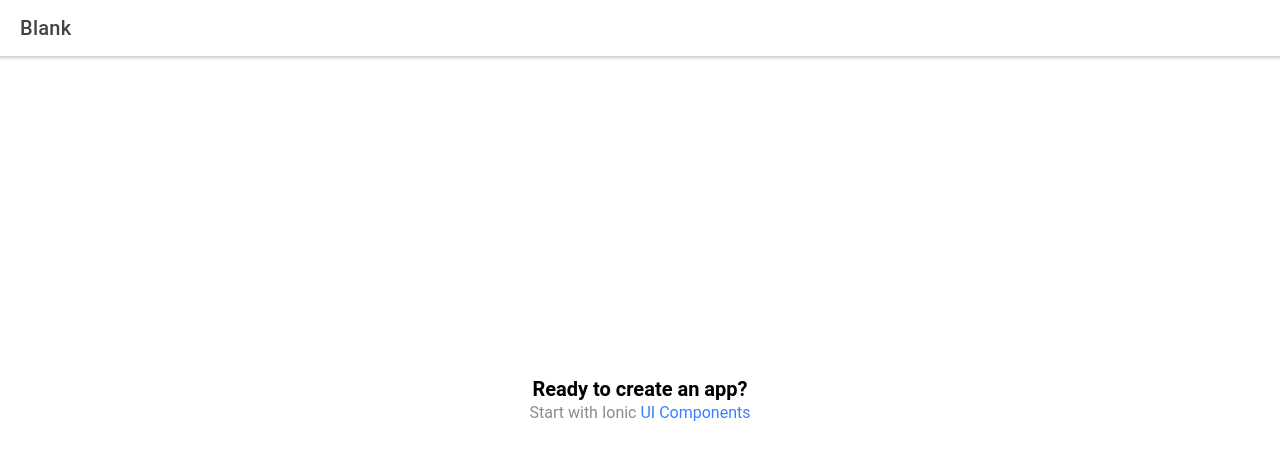
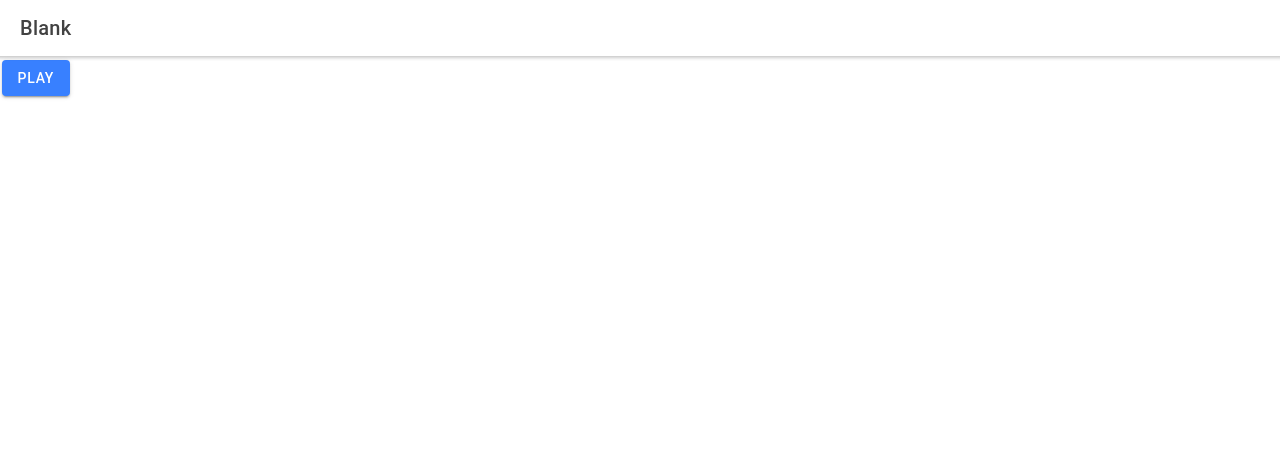
Before and after one commit to tsteelematc/tca-foo-react-ionic, a React (Create React App) app: page /home in a window 1280 px wide. Shown: the top 460 px of the page. Built offline with nearby package versions, Linux system fonts and the light colour scheme.

Commit message:
Created placeholder components...
Wow, ionic cli doesn't support generate for React...

Manual navigation for now... Maybe hookup the Play button next....

```diff
--- a/src/App.tsx
+++ b/src/App.tsx
@@ -21,6 +21,8 @@ import '@ionic/react/css/display.css';
 
 /* Theme variables */
 import './theme/variables.css';
+import { SetupGame } from './pages/SetupGame';
+import { PlayGame } from './pages/PlayGame';
 
 setupIonicReact();
 
@@ -28,6 +30,12 @@ const App: React.FC = () => (
   <IonApp>
     <IonReactRouter>
       <IonRouterOutlet>
+        <Route exact path="/play">
+          <PlayGame />
+        </Route>
+        <Route exact path="/setup">
+          <SetupGame />
+        </Route>
         <Route exact path="/home">
           <Home />
         </Route>
--- a/src/pages/Home.tsx
+++ b/src/pages/Home.tsx
@@ -1,4 +1,4 @@
-import { IonContent, IonHeader, IonPage, IonTitle, IonToolbar } from '@ionic/react';
+import { IonContent, IonHeader, IonPage, IonTitle, IonToolbar, IonButton } from '@ionic/react';
 import ExploreContainer from '../components/ExploreContainer';
 import './Home.css';
 
@@ -16,7 +16,9 @@ const Home: React.FC = () => {
             <IonTitle size="large">Blank</IonTitle>
           </IonToolbar>
         </IonHeader>
-        <ExploreContainer />
+        <IonButton>
+          Play
+        </IonButton>
       </IonContent>
     </IonPage>
   );
--- /dev/null
+++ b/src/pages/PlayGame.tsx
@@ -0,0 +1,9 @@
+
+export const PlayGame = () => {
+
+    return (
+        <h2>
+            Play Game Page
+        </h2>
+    );
+};
--- /dev/null
+++ b/src/pages/SetupGame.tsx
@@ -0,0 +1,9 @@
+
+export const SetupGame = () => {
+
+    return (
+        <h2>
+            Setup Game Page
+        </h2>
+    );
+};
```
